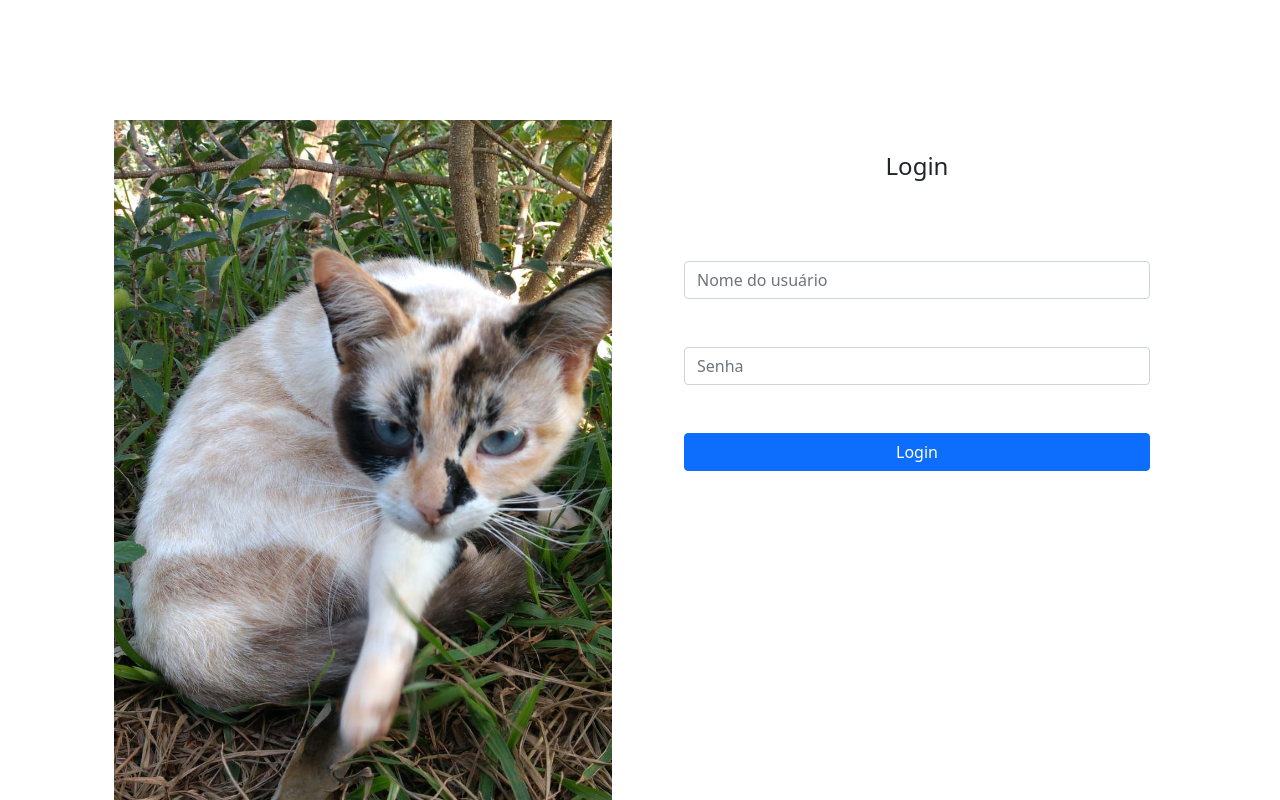
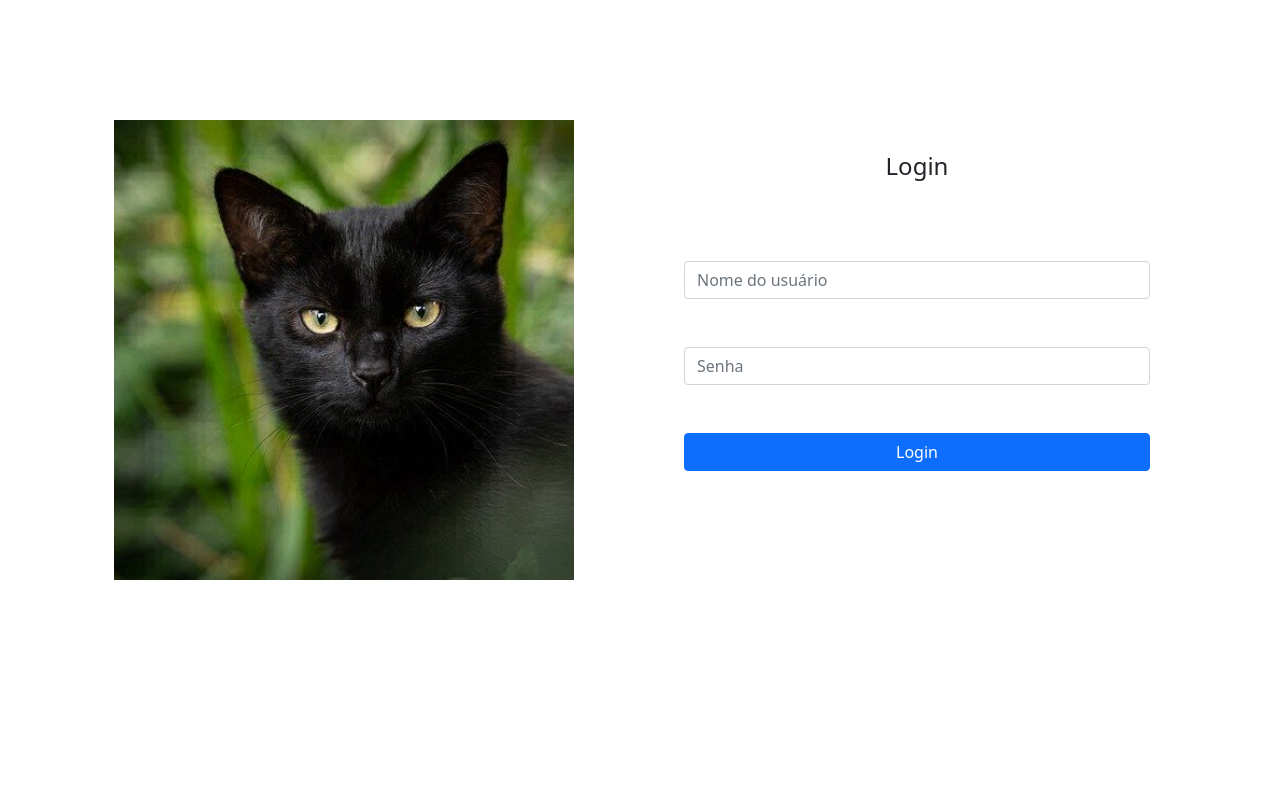
Before and after one commit to FernandoMNeto/gatitobook-, an Angular app: page /home in a window 1280 px wide. Shown: the top 800 px of the page. Built offline with nearby package versions, Linux system fonts and the light colour scheme.

Commit message:
alterando imagem da home

```diff
--- a/src/app/home/home.component.html
+++ b/src/app/home/home.component.html
@@ -3,7 +3,7 @@
         <div class="col-md-6 mb-2">
             <img
             class="img-fluid d-none d-sm-block"
-            src="assets/img/home.jpeg"
+            src="assets/img/home.jpg"
             alt="Imagem de um gato para as boas vindas"
             />
         </div>
```
